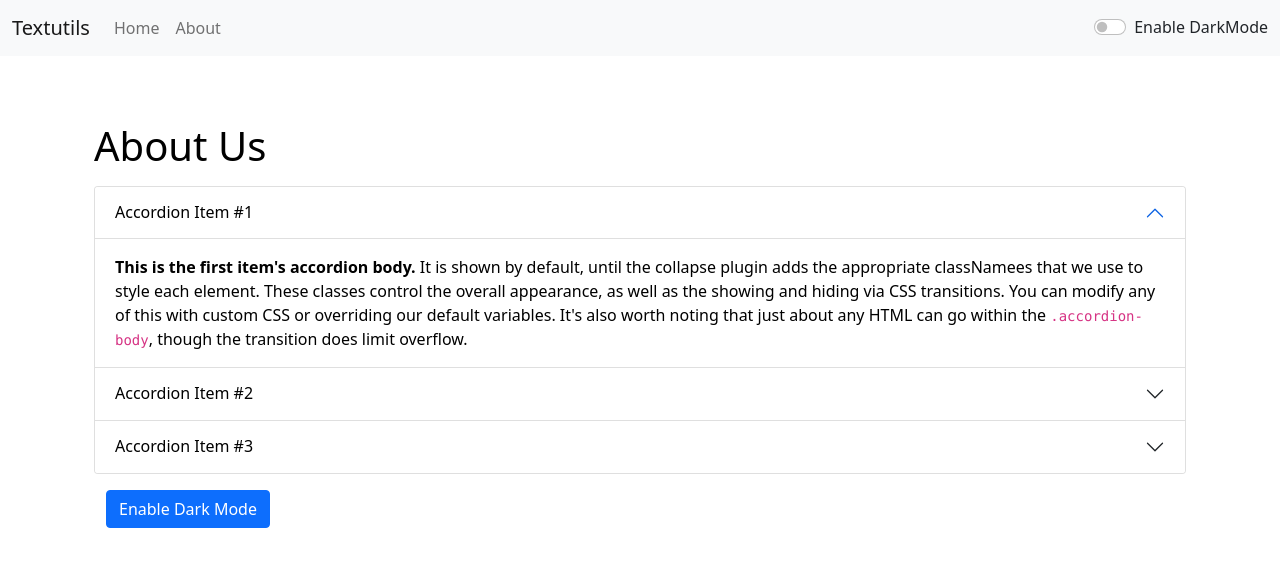
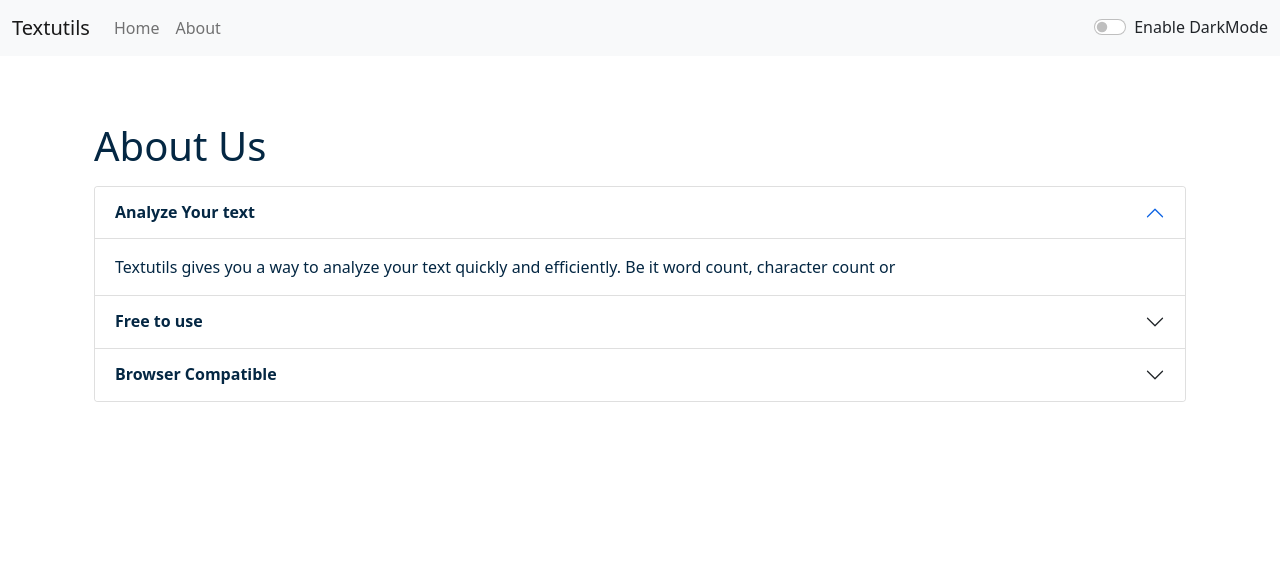
Before and after one commit to jitu061999/react-app-textutils, a React (Create React App) app: page /about in a window 1280 px wide. Shown: the top 566 px of the page. Built offline with nearby package versions, Linux system fonts and the light colour scheme.

Commit message:
Update About.js

```diff
--- a/src/components/About.js
+++ b/src/components/About.js
@@ -1,78 +1,67 @@
 import React, { useState } from 'react'
 
 
-export default function About() {
-const [myStyle,setMystyle]=useState({
-     color:'black',
-    backgroundColor:'white'
+export default function About(props) {
 
-})
+// const [myStyle,setMystyle]=useState({
+//      color:'black',
+//     backgroundColor:'white'
 
-const [btntext,setBtnText]=useState("Enable Dark Mode")
-const toggleStyle=()=>{
-    if(myStyle.color==='black'){
-        setMystyle({
-        color:'white',
-  backgroundColor:'black' ,
-  border:'1px solid white'
-})
-setBtnText("Enable light Mode")
-    }
-else{
-    setMystyle({
-        color:'black',
-  backgroundColor:'white'
-})
-setBtnText("Enable dark Mode")
-}
+// })
+
+let myStyle={
+  color:props.mode==='dark'?'white':'#042743',
+  backgroundColor:props.mode ==='dark'?'rgb(36 74 104)':'white'
 }
 
 
 
+
+
 return (
-    <div className="container" style={myStyle}>
+    <div className="container" style={{color:props.mode==='dark'?'white':'#042743',}}>
         <h1 className='my-3'>About Us</h1>
       <div className="accordion" id="accordionExample">
   <div className="accordion-item">
     <h2 className="accordion-header" id="headingOne">
       <button className="accordion-button" type="button" style={myStyle} data-bs-toggle="collapse" data-bs-target="#collapseOne" aria-expanded="true" aria-controls="collapseOne">
-        Accordion Item #1
+      <strong>Analyze Your text </strong>
       </button>
     </h2>
     <div id="collapseOne" className="accordion-collapse collapse show" aria-labelledby="headingOne" data-bs-parent="#accordionExample">
       <div className="accordion-body" style={myStyle}>
-        <strong>This is the first item's accordion body.</strong> It is shown by default, until the collapse plugin adds the appropriate classNamees that we use to style each element. These classes control the overall appearance, as well as the showing and hiding via CSS transitions. You can modify any of this with custom CSS or overriding our default variables. It's also worth noting that just about any HTML can go within the <code>.accordion-body</code>, though the transition does limit overflow.
+       Textutils gives you a way to analyze your text quickly and efficiently. Be it word count, character count or
       </div>
     </div>
   </div>
   <div className="accordion-item">
     <h2 className="accordion-header" id="headingTwo">
       <button className="accordion-button collapsed" type="button" style={myStyle} data-bs-toggle="collapse" data-bs-target="#collapseTwo" aria-expanded="false" aria-controls="collapseTwo">
-        Accordion Item #2
+      <strong>Free to use </strong>
       </button>
     </h2>
     <div id="collapseTwo" className="accordion-collapse collapse" aria-labelledby="headingTwo" data-bs-parent="#accordionExample">
       <div className="accordion-body" style={myStyle}>
-        <strong>This is the second item's accordion body.</strong> It is hidden by default, until the collapse plugin adds the appropriate classes that we use to style each element. These classes control the overall appearance, as well as the showing and hiding via CSS transitions. You can modify any of this with custom CSS or overriding our default variables. It's also worth noting that just about any HTML can go within the <code>.accordion-body</code>, though the transition does limit overflow.
+      TextUtils is a free character counter tool that provides instant character count & word count statistics for a given text. TextUtils reports the number of words and characters. Thus it is suitable for writing text with word/ character limit.
       </div>
     </div>
   </div>
   <div className="accordion-item">
     <h2 className="accordion-header" id="headingThree">
       <button className="accordion-button collapsed" type="button" style={myStyle} data-bs-toggle="collapse" data-bs-target="#collapseThree" aria-expanded="false" aria-controls="collapseThree">
-        Accordion Item #3
+      <strong>Browser Compatible </strong>
       </button>
     </h2>
     <div id="collapseThree" className="accordion-collapse collapse" aria-labelledby="headingThree" data-bs-parent="#accordionExample">
       <div className="accordion-body" style={myStyle}>
-        <strong>This is the third item's accordion body.</strong> It is hidden by default, until the collapse plugin adds the appropriate classes that we use to style each element. These classes control the overall appearance, as well as the showing and hiding via CSS transitions. You can modify any of this with custom CSS or overriding our default variables. It's also worth noting that just about any HTML can go within the <code>.accordion-body</code>, though the transition does limit overflow.
+        This word counter software works in any web browsers such as Chrome, Firefox, Internet Explorer, Safari, Opera. It suits to count characters in facebook, blog, books, excel document, pdf document, essays, etc.
       </div>
     </div>
   </div>
-</div>
+</div>{/*
 <div className="container my-3">
 <button onClick={toggleStyle} type="button" className="btn btn-primary">{btntext}</button>
-    </div>
+    </div> */}
     </div>
   )
 }
```
